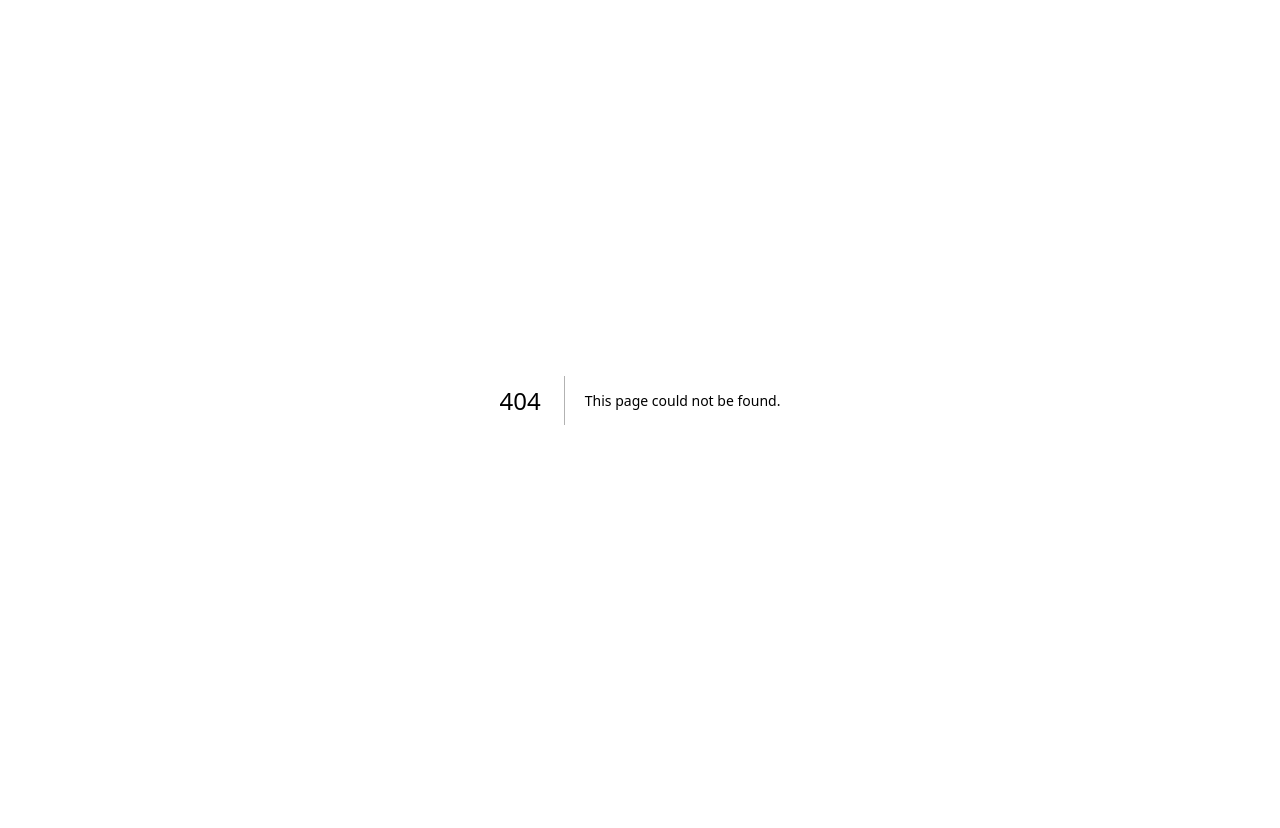
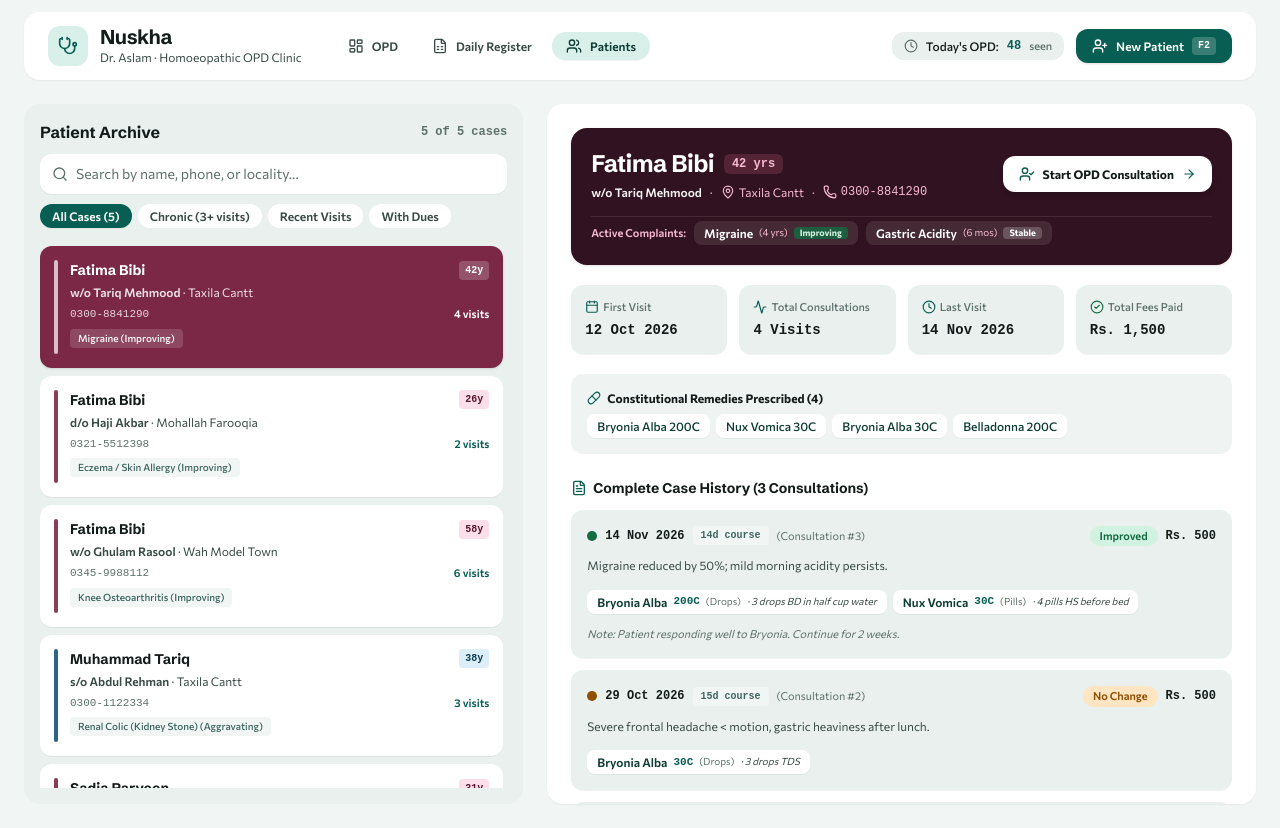
Before and after one commit to hmsaeed-dev/Nuskha-HomeopathicClinicManager, a Next.js app: page /patients in a window 1280 px wide. Before the commit this address had no page. Before the commit the page ends 800 px from the top, so only its background shows below. Built offline with nearby package versions, Linux system fonts and the light colour scheme; a web font is replaced by a local one.

Commit message:
tabs vs pages

```diff
--- a/src/app/layout.tsx
+++ b/src/app/layout.tsx
@@ -1,5 +1,6 @@
 import type { Metadata } from 'next';
 import './globals.css';
+import { AppShell } from '@/components/layout/AppShell';
 
 export const metadata: Metadata = {
   title: 'Nuskha — Dr. Aslam Homoeopathic Clinic',
@@ -13,8 +14,8 @@ export default function RootLayout({
 }) {
   return (
     <html lang="en" className="h-full antialiased">
-      <body className="min-h-full flex flex-col bg-[#F1F5F4] text-[#131C1A]">
-        {children}
+      <body className="min-h-full flex flex-col bg-brand-surface text-content-primary">
+        <AppShell>{children}</AppShell>
       </body>
     </html>
   );
--- a/src/app/page.tsx
+++ b/src/app/page.tsx
@@ -1,54 +1,44 @@
 'use client';
 
-import React, { useState, useRef } from 'react';
-import { Header } from '@/components/layout/Header';
+import React, { useRef, useEffect } from 'react';
 import { PatientSearchRail } from '@/components/patients/PatientSearchRail';
 import { HistoryTimelineRail } from '@/components/history/HistoryTimelineRail';
 import { ConsultationComposer } from '@/components/opd/ConsultationComposer';
-import { NewPatientDrawer } from '@/components/patients/NewPatientDrawer';
-import { DailyRegisterView } from '@/components/register/DailyRegisterView';
-import { PatientsView } from '@/components/archive/PatientsView';
-import { usePatients } from '@/hooks/usePatients';
-import { useKeyboardShortcuts } from '@/hooks/useKeyboardShortcuts';
-import { Patient } from '@/types';
+import { usePatientsContext } from '@/context/PatientsContext';
 
-type ActiveTab = 'opd' | 'analytics' | 'patients';
-
-export default function Home() {
-  const [activeTab, setActiveTab] = useState<ActiveTab>('opd');
-  const [isNewPatientOpen, setIsNewPatientOpen] = useState<boolean>(false);
+export default function OpdPage() {
   const searchInputRef = useRef<HTMLInputElement>(null);
 
-  // Separation of Concerns: Domain state and operations managed by hook
   const {
-    patients,
     selectedPatient,
     selectedPatientId,
     setSelectedPatientId,
     searchQuery,
     setSearchQuery,
     filteredPatients,
-    todayCount,
-    registerPatient,
     saveConsultation,
-  } = usePatients();
+  } = usePatientsContext();
 
-  // Separation of Concerns: Global keyboard shortcuts (F1-F4, Alt+S, Escape)
-  useKeyboardShortcuts({
-    onOpenNewPatient: () => setIsNewPatientOpen(true),
-    onFocusSearch: () => {
+  // Focus search input on Alt+S or '/' when on OPD page
+  useEffect(() => {
+    const handleKeyDown = (e: KeyboardEvent) => {
+      const targetTag = (e.target as HTMLElement)?.tagName?.toLowerCase();
+      const isInputFocused =
+        targetTag === 'input' || targetTag === 'textarea' || targetTag === 'select';
+
+      if (
+        (e.altKey && (e.key === 's' || e.key === 'S')) ||
+        (!isInputFocused && e.key === '/')
+      ) {
+        e.preventDefault();
         searchInputRef.current?.focus();
         searchInputRef.current?.select();
-    },
-    onCloseModals: () => setIsNewPatientOpen(false),
-    onSelectTab: setActiveTab,
-  });
+      }
+    };
 
-  // Switch to OPD consultation when selecting a patient from archive
-  const handleSelectPatientForOPD = (patient: Patient) => {
-    setSelectedPatientId(patient.id);
-    setActiveTab('opd');
-  };
+    window.addEventListener('keydown', handleKeyDown);
+    return () => window.removeEventListener('keydown', handleKeyDown);
+  }, []);
 
   // Wrap save consultation to refocus search for rapid OPD throughput
   const handleSaveConsultation = (data: Parameters<typeof saveConsultation>[0]) => {
@@ -58,17 +48,6 @@ export default function Home() {
   };
 
   return (
-    <div className="min-h-screen flex flex-col bg-brand-surface text-content-primary">
-      {/* Top Application Shell */}
-      <Header
-        activeTab={activeTab}
-        onTabChange={setActiveTab}
-        onOpenNewPatient={() => setIsNewPatientOpen(true)}
-        todayCount={todayCount}
-      />
-
-      {/* Main Content Area */}
-      {activeTab === 'opd' ? (
     <main className="flex-1 p-4 sm:p-5 lg:p-6 grid grid-cols-1 lg:grid-cols-12 gap-5 lg:gap-6 items-stretch">
       {/* Pane 1 (Left 3 cols): Find Patient */}
       <div className="lg:col-span-3 h-full">
@@ -77,7 +56,7 @@ export default function Home() {
           onSearchChange={setSearchQuery}
           filteredPatients={filteredPatients}
           selectedPatientId={selectedPatientId}
-              onSelectPatient={(p) => setSelectedPatientId(p.id)}
+          onSelectPatient={(patient) => setSelectedPatientId(patient.id)}
           searchInputRef={searchInputRef}
         />
       </div>
@@ -96,26 +75,5 @@ export default function Home() {
         />
       </div>
     </main>
-      ) : activeTab === 'analytics' ? (
-        <main className="flex-1 p-4 sm:p-5 lg:p-6 max-w-7xl w-full mx-auto">
-          <DailyRegisterView patients={patients} />
-        </main>
-      ) : (
-        <main className="flex-1 p-4 sm:p-5 lg:p-6 max-w-7xl w-full mx-auto">
-          <PatientsView
-            patients={patients}
-            onSelectPatientForOPD={handleSelectPatientForOPD}
-          />
-        </main>
-      )}
-
-      {/* Slide-over Walk-In Registration Drawer (F2) */}
-      <NewPatientDrawer
-        isOpen={isNewPatientOpen}
-        onClose={() => setIsNewPatientOpen(false)}
-        onRegisterPatient={registerPatient}
-        nextDailyToken={todayCount + 1}
-      />
-    </div>
   );
 }
--- /dev/null
+++ b/src/app/patients/page.tsx
@@ -0,0 +1,26 @@
+'use client';
+
+import React from 'react';
+import { useRouter } from 'next/navigation';
+import { PatientsView } from '@/components/archive/PatientsView';
+import { usePatientsContext } from '@/context/PatientsContext';
+import { Patient } from '@/types';
+
+export default function PatientsPage() {
+  const router = useRouter();
+  const { patients, setSelectedPatientId } = usePatientsContext();
+
+  const handleSelectPatientForOPD = (patient: Patient) => {
+    setSelectedPatientId(patient.id);
+    router.push('/');
+  };
+
+  return (
+    <main className="flex-1 p-4 sm:p-5 lg:p-6 max-w-7xl w-full mx-auto">
+      <PatientsView
+        patients={patients}
+        onSelectPatientForOPD={handleSelectPatientForOPD}
+      />
+    </main>
+  );
+}
--- /dev/null
+++ b/src/app/register/page.tsx
@@ -0,0 +1,20 @@
+'use client';
+
+import React, { Suspense } from 'react';
+import { DailyRegisterView } from '@/components/register/DailyRegisterView';
+import { usePatientsContext } from '@/context/PatientsContext';
+
+function RegisterContent() {
+  const { patients } = usePatientsContext();
+  return <DailyRegisterView patients={patients} />;
+}
+
+export default function RegisterPage() {
+  return (
+    <main className="flex-1 p-4 sm:p-5 lg:p-6 max-w-7xl w-full mx-auto">
+      <Suspense fallback={<div className="p-8 text-center text-xs text-content-muted">Loading register...</div>}>
+        <RegisterContent />
+      </Suspense>
+    </main>
+  );
+}
--- /dev/null
+++ b/src/components/layout/AppShell.tsx
@@ -0,0 +1,62 @@
+'use client';
+
+import React from 'react';
+import { useRouter } from 'next/navigation';
+import { PatientsProvider, usePatientsContext } from '@/context/PatientsContext';
+import { Header } from '@/components/layout/Header';
+import { NewPatientDrawer } from '@/components/patients/NewPatientDrawer';
+import { useKeyboardShortcuts } from '@/hooks/useKeyboardShortcuts';
+
+function AppShellInner({ children }: { children: React.ReactNode }) {
+  const router = useRouter();
+  const {
+    isNewPatientOpen,
+    setIsNewPatientOpen,
+    registerPatient,
+    todayCount,
+  } = usePatientsContext();
+
+  // Global Page & Modal Keyboard Navigation
+  useKeyboardShortcuts({
+    onOpenNewPatient: () => setIsNewPatientOpen(true),
+    onCloseModals: () => setIsNewPatientOpen(false),
+    onSelectTab: (tab) => {
+      if (tab === 'opd') {
+        router.push('/');
+      } else if (tab === 'analytics') {
+        router.push('/register');
+      } else if (tab === 'patients') {
+        router.push('/patients');
+      }
+    },
+  });
+
+  return (
+    <div className="min-h-screen flex flex-col bg-brand-surface text-content-primary">
+      {/* Top Application Shell Header */}
+      <Header
+        onOpenNewPatient={() => setIsNewPatientOpen(true)}
+        todayCount={todayCount}
+      />
+
+      {/* Main Page Content */}
+      <div className="flex-1 flex flex-col">{children}</div>
+
+      {/* Slide-over Walk-In Registration Drawer (Active on any page via F2) */}
+      <NewPatientDrawer
+        isOpen={isNewPatientOpen}
+        onClose={() => setIsNewPatientOpen(false)}
+        onRegisterPatient={registerPatient}
+        nextDailyToken={todayCount + 1}
+      />
+    </div>
+  );
+}
+
+export function AppShell({ children }: { children: React.ReactNode }) {
+  return (
+    <PatientsProvider>
+      <AppShellInner>{children}</AppShellInner>
+    </PatientsProvider>
+  );
+}
--- a/src/components/layout/Header.tsx
+++ b/src/components/layout/Header.tsx
@@ -1,29 +1,33 @@
 'use client';
 
 import React from 'react';
+import Link from 'next/link';
+import { usePathname } from 'next/navigation';
 import { Stethoscope, UserPlus, FileSpreadsheet, LayoutDashboard, Clock, Users } from 'lucide-react';
 import { CLINIC_CONFIG } from '@/config/clinic.config';
 
 interface HeaderProps {
-  activeTab: 'opd' | 'analytics' | 'patients';
-  onTabChange: (tab: 'opd' | 'analytics' | 'patients') => void;
   onOpenNewPatient: () => void;
   todayCount: number;
 }
 
 export const Header: React.FC<HeaderProps> = ({
-  activeTab,
-  onTabChange,
   onOpenNewPatient,
   todayCount,
 }) => {
+  const pathname = usePathname();
+
+  const isOpdActive = pathname === '/';
+  const isRegisterActive = pathname === '/register';
+  const isPatientsActive = pathname === '/patients';
+
   return (
     <header className="sticky top-3 z-30 mx-4 sm:mx-5 lg:mx-6 mt-3 rounded-2xl bg-white shadow-xs px-6 py-3.5">
       <div className="flex items-center justify-between gap-4">
         {/* Logo & Clinic Title (SSOT Configured) */}
         <div className="flex items-center gap-6">
-          <div className="flex items-center gap-3">
-            <div className="w-10 h-10 rounded-xl bg-brand-primary-container text-brand-primary flex items-center justify-center shrink-0">
+          <Link href="/" className="flex items-center gap-3 group">
+            <div className="w-10 h-10 rounded-xl bg-brand-primary-container text-brand-primary flex items-center justify-center shrink-0 group-hover:scale-105 transition-transform">
               <Stethoscope className="w-5 h-5 text-brand-primary" />
             </div>
             <div className="flex flex-col">
@@ -36,46 +40,48 @@ export const Header: React.FC<HeaderProps> = ({
                 {CLINIC_CONFIG.doctorName} · {CLINIC_CONFIG.subtitle}
               </span>
             </div>
-          </div>
+          </Link>
 
-          {/* Navigation Tabs */}
+          {/* Page Navigation Links */}
           <nav aria-label="Primary navigation" className="flex items-center gap-1.5 ml-2">
-            <button
-              onClick={() => onTabChange('opd')}
-              title="OPD Workspace (F1)"
+            <Link
+              href="/"
+              title="OPD Workspace Page (F1)"
               className={`inline-flex items-center gap-2 px-3.5 py-1.5 rounded-full text-xs font-semibold transition-all duration-150 cursor-pointer ${
-                activeTab === 'opd'
-                  ? 'bg-brand-primary-container text-brand-primary-dark'
+                isOpdActive
+                  ? 'bg-brand-primary-container text-brand-primary-dark shadow-2xs'
                   : 'text-content-secondary hover:bg-brand-surface-subtle hover:text-content-primary'
               }`}
             >
               <LayoutDashboard className="w-4 h-4" />
               <span>OPD</span>
-            </button>
-            <button
-              onClick={() => onTabChange('analytics')}
-              title="Daily Register (F3)"
+            </Link>
+
+            <Link
+              href="/register"
+              title="Daily Register Page (F3)"
               className={`inline-flex items-center gap-2 px-3.5 py-1.5 rounded-full text-xs font-semibold transition-all duration-150 cursor-pointer ${
-                activeTab === 'analytics'
-                  ? 'bg-brand-primary-container text-brand-primary-dark'
+                isRegisterActive
+                  ? 'bg-brand-primary-container text-brand-primary-dark shadow-2xs'
                   : 'text-content-secondary hover:bg-brand-surface-subtle hover:text-content-primary'
               }`}
             >
               <FileSpreadsheet className="w-4 h-4" />
               <span>Daily Register</span>
-            </button>
-            <button
-              onClick={() => onTabChange('patients')}
-              title="Patients Archive (F4)"
+            </Link>
+
+            <Link
+              href="/patients"
+              title="Patients Archive Page (F4)"
               className={`inline-flex items-center gap-2 px-3.5 py-1.5 rounded-full text-xs font-semibold transition-all duration-150 cursor-pointer ${
-                activeTab === 'patients'
-                  ? 'bg-brand-primary-container text-brand-primary-dark'
+                isPatientsActive
+                  ? 'bg-brand-primary-container text-brand-primary-dark shadow-2xs'
                   : 'text-content-secondary hover:bg-brand-surface-subtle hover:text-content-primary'
               }`}
             >
               <Users className="w-4 h-4" />
-              <span>Patients Archive</span>
-            </button>
+              <span>Patients</span>
+            </Link>
           </nav>
         </div>
 
@@ -92,7 +98,7 @@ export const Header: React.FC<HeaderProps> = ({
           {/* New Patient Registration Trigger (F2) */}
           <button
             onClick={onOpenNewPatient}
-            className="inline-flex items-center gap-2 px-4 py-2 rounded-xl bg-brand-primary text-white text-xs font-semibold shadow-sm hover:bg-brand-primary-hover active:scale-[0.98] transition-all duration-150"
+            className="inline-flex items-center gap-2 px-4 py-2 rounded-xl bg-brand-primary text-white text-xs font-semibold shadow-sm hover:bg-brand-primary-hover active:scale-[0.98] transition-all duration-150 cursor-pointer"
             title="Register New Walk-in Patient (Press F2)"
           >
             <UserPlus className="w-4 h-4" />
--- /dev/null
+++ b/src/context/PatientsContext.tsx
@@ -0,0 +1,57 @@
+'use client';
+
+import React, { createContext, useContext, useState, ReactNode } from 'react';
+import { usePatients } from '@/hooks/usePatients';
+import { Patient, ReactionType, PrescriptionItem } from '@/types';
+
+interface PatientsContextValue {
+  patients: Patient[];
+  selectedPatient: Patient;
+  selectedPatientId: string;
+  setSelectedPatientId: (id: string) => void;
+  searchQuery: string;
+  setSearchQuery: (query: string) => void;
+  filteredPatients: Patient[];
+  todayCount: number;
+  registerPatient: (
+    newPatientData: Omit<Patient, 'id' | 'pastVisits'> & { initialFee: number }
+  ) => Patient;
+  saveConsultation: (data: {
+    reaction: ReactionType;
+    symptoms: string;
+    prescriptions: PrescriptionItem[];
+    doctorNotes: string;
+    durationDays?: number;
+    fee: number;
+    feeStatus: 'Paid' | 'Free' | 'Due';
+  }) => void;
+  isNewPatientOpen: boolean;
+  setIsNewPatientOpen: (open: boolean) => void;
+}
+
+const PatientsContext = createContext<PatientsContextValue | null>(null);
+
+export const PatientsProvider: React.FC<{ children: ReactNode }> = ({ children }) => {
+  const patientState = usePatients();
+  const [isNewPatientOpen, setIsNewPatientOpen] = useState(false);
+
+  return (
+    <PatientsContext.Provider
+      value={{
+        ...patientState,
+        isNewPatientOpen,
+        setIsNewPatientOpen,
+      }}
+    >
+      {children}
+    </PatientsContext.Provider>
+  );
+};
+
+export function usePatientsContext(): PatientsContextValue {
+  const context = useContext(PatientsContext);
+  if (!context) {
+    throw new Error('usePatientsContext must be used within a PatientsProvider');
+  }
+  return context;
+}
```
Lines whose indentation alone changed are shown as unchanged.
